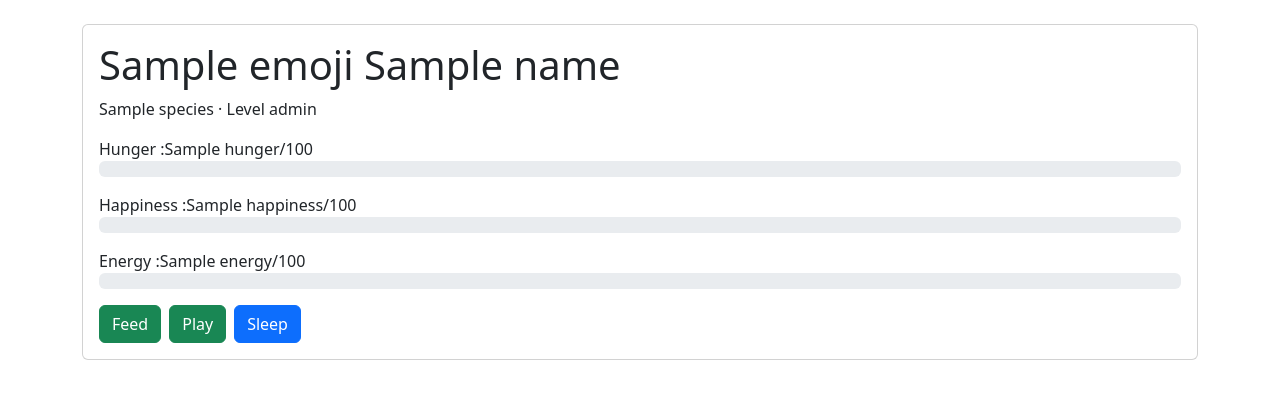
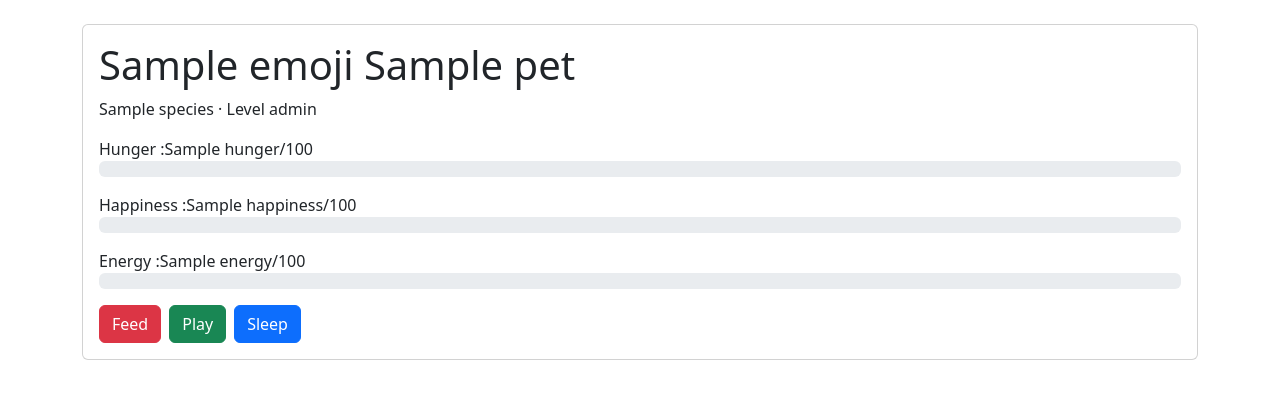
Before and after one commit to bhattarainishan123/virtual_Pet, a Flask app: template templates/pet.html in a window 1280 px wide. Shown: the top 399 px of the page. Run offline with Flask 3, Linux system fonts and the light colour scheme; the template is opened without the code that fills it: most values are stand-ins (such as "Sample title", 1, 10 or a date in 2020).

Commit message:
Finish pet page with pet dictionary and buttons

```diff
--- a/app.py
+++ b/app.py
@@ -1,8 +1,18 @@
 from flask import Flask, render_template, redirect, url_for
 app = Flask(__name__)
+fake_pet = {
+    "name": "Blaze",
+    "emoji": "🐉",
+    "species": "Dragon",
+    "level": 2,
+    "xp": 46,
+    "hunger": 40,
+    "happiness": 28,
+    "energy": 10,
+}
 @app.route("/")
 def pet():
-    return render_template("pet.html", name="Blaze", emoji="🐉", species="Dragon", level=2, hunger=40, happiness=28, energy=10)
+    return render_template("pet.html", pet=fake_pet)
 
 
 @app.route("/feed", methods=["POST"])
--- a/templates/pet.html
+++ b/templates/pet.html
@@ -10,24 +10,24 @@
         <div class="container mt-4">
             <div class="card">
                <div class="card-body">
-                  <h1>{{ emoji }} {{ name }}</h1>
-                  <p>{{ species }} · Level {{ level }}</p>
-                  <div>Hunger :{{hunger}}/100</div>
+                  <h1>{{ pet.emoji }} {{ pet.name }}</h1>
+                  <p>{{ pet.species }} · Level {{ pet.level }}</p>
+                  <div>Hunger :{{pet.hunger}}/100</div>
                   <div class="progress mb-3">
-                    <div class="progress-bar bg-danger" style="width: {{hunger}}%"></div>
+                    <div class="progress-bar bg-danger" style="width: {{pet.hunger}}%"></div>
                   </div>
-                  <div>Happiness :{{happiness}}/100</div>
+                  <div>Happiness :{{pet.happiness}}/100</div>
                   <div class="progress mb-3">
-                    <div class="progress-bar bg-info" style="width: {{happiness}}%"></div>
+                    <div class="progress-bar bg-info" style="width: {{pet.happiness}}%"></div>
                   </div>
-                  <div>Energy :{{energy}}/100</div>
+                  <div>Energy :{{pet.energy}}/100</div>
                   <div class="progress mb-3">
-                    <div class="progress-bar bg-warning" style="width: {{energy}}%"></div>
+                    <div class="progress-bar bg-warning" style="width: {{pet.energy}}%"></div>
                   </div>
                <div class="d-flex gap-2">
-                <from method="post" action="/feed">
-                    <button class="btn btn-success">Feed</button>
-                </from>
+                <form method="post" action="/feed">
+                    <button class="btn btn-danger">Feed</button>
+                </form>
                 <form method="post" action="/play">
                     <button class="btn btn-success">Play</button>
                 </form>
```
